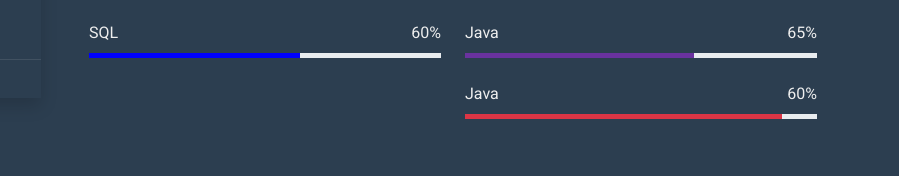
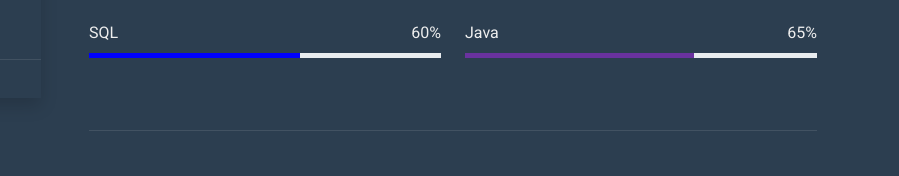
Before and after one commit to rahul0252/MyPortfolio, a plain HTML site: page index.html in a window 1280 px wide. Shown: the part 702-878 px from the top of the page, 381-1280 px from the left. Drawn offline with nearby package versions, Linux system fonts and the light colour scheme.

Commit message:
Update index.html

```diff
--- a/index.html
+++ b/index.html
@@ -154,15 +154,7 @@
                                         <div class="progress-bar bg-violet" role="progressbar" aria-valuenow="65" aria-valuemin="0" aria-valuemax="100"></div>
                                     </div>
                                 </div>
-				    <div class="skill mb-4">
-                                    <div class="d-flex justify-content-between">
-                                        <p class="mb-2">Java </p>
-                                        <p class="mb-2">60%</p>
-                                    </div>
-                                    <div class="progress">
-                                        <div class="progress-bar bg-danger" role="progressbar" aria-valuenow="90" aria-valuemin="0" aria-valuemax="100"></div>
-                                    </div>
-                                </div>
+
 
 
                             </div>
```
